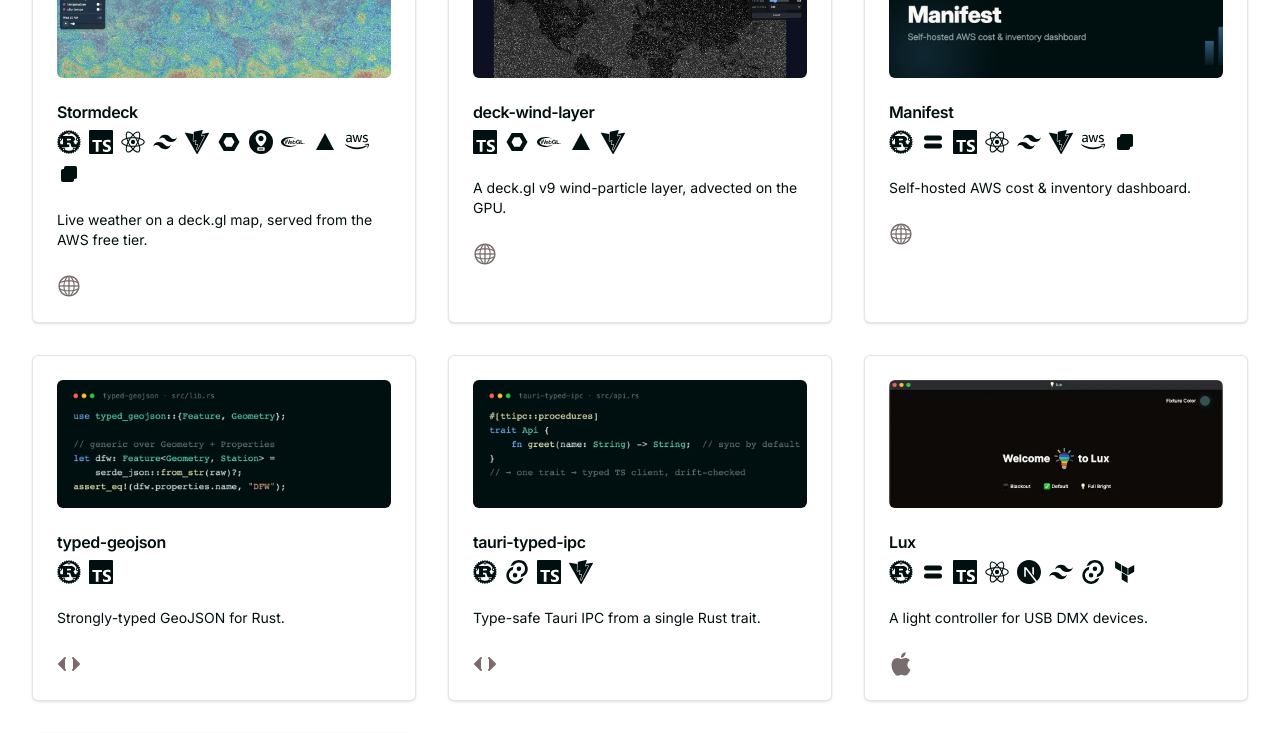
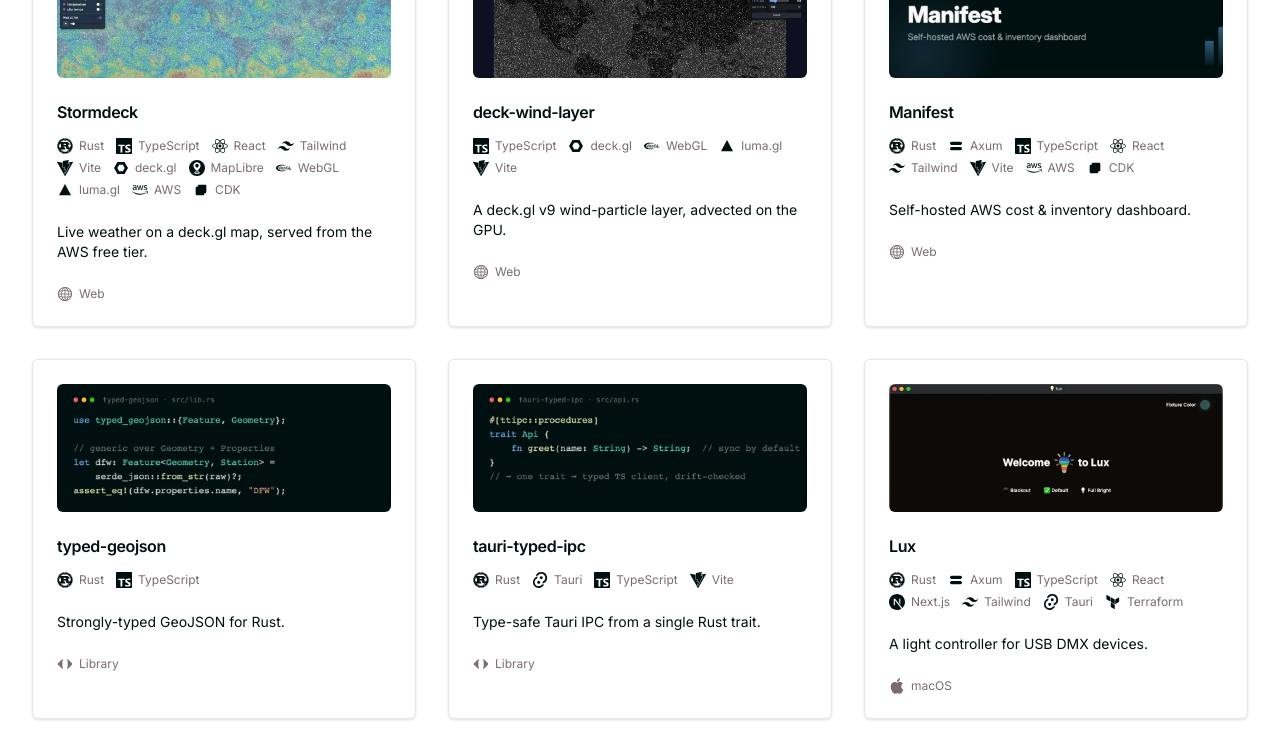
Before and after one commit to johncarmack1984/johncarmack.com, a React (Vite) app: page / in a window 1280 px wide. Shown: the part 1640-2373 px from the top of the page. Built offline with nearby package versions, Linux system fonts and the light colour scheme.

Commit message:
Label project badges with tool names (#11)
Each badge now shows a small text label beside its icon, so glyphs without a
brand mark (luma.gl, CDK, Axum) are legible. Tools are defined once as
icon+label pairs and reused across cards.

```diff
--- a/src/components/projects/project.tsx
+++ b/src/components/projects/project.tsx
@@ -1,4 +1,4 @@
-import { Fragment, type Key } from "react";
+import { type Key } from "react";
 
 import { SkillIcon } from "@/components/skills/skill";
 import {
@@ -10,11 +10,14 @@
   CardTitle,
 } from "@/components/ui/card";
 
-function ProjectSkill(Icon: SkillIcon, key: Key) {
+export type Tool = { Icon: SkillIcon; name: string };
+
+function ProjectSkill({ Icon, name }: Tool, key: Key) {
   return (
-    <Fragment key={key}>
-      <Icon className="size-6 fill-current" />
-    </Fragment>
+    <span key={key} className="inline-flex items-center gap-1.5 text-xs">
+      <Icon className="size-4 fill-current" />
+      <span className="text-muted-foreground">{name}</span>
+    </span>
   );
 }
 
@@ -23,8 +26,8 @@
   description: string;
   image: string;
   href: string;
-  platforms: SkillIcon[];
-  skills: SkillIcon[];
+  platforms: Tool[];
+  skills: Tool[];
 };
 
 function Project({
@@ -50,12 +53,14 @@
           />
         </a>
         <CardTitle className="mt-4 text-base font-semibold">{title}</CardTitle>
-        <div className="flex flex-wrap gap-2">{skills.map(ProjectSkill)}</div>
+        <div className="mt-2 flex flex-wrap gap-x-3 gap-y-1.5">
+          {skills.map(ProjectSkill)}
+        </div>
       </CardHeader>
       <CardContent className="text-sm">{description}</CardContent>
 
       <CardFooter className="flex gap-2">
-        <CardDescription className="flex items-center gap-[6px]">
+        <CardDescription className="flex flex-wrap items-center gap-x-3 gap-y-1.5">
           {platforms.map(ProjectSkill)}
         </CardDescription>
       </CardFooter>
--- a/src/components/projects/projects.tsx
+++ b/src/components/projects/projects.tsx
@@ -25,7 +25,34 @@
 import ViteIcon from "@/components/ui/icons/vite";
 import WebGlIcon from "@/components/ui/icons/webgl";
 import WebIcon from "@/components/ui/icons/web";
-import Project from "./project";
+import Project, { type Tool } from "./project";
+
+// Each tool is an icon + label, defined once and reused across the cards.
+const T = {
+  rust: { Icon: Rust, name: "Rust" },
+  ts: { Icon: TypeScriptIcon, name: "TypeScript" },
+  react: { Icon: ReactIcon, name: "React" },
+  next: { Icon: NextJsIcon, name: "Next.js" },
+  tailwind: { Icon: TailwindIcon, name: "Tailwind" },
+  vite: { Icon: ViteIcon, name: "Vite" },
+  deckgl: { Icon: DeckGlIcon, name: "deck.gl" },
+  maplibre: { Icon: MapLibreIcon, name: "MapLibre" },
+  webgl: { Icon: WebGlIcon, name: "WebGL" },
+  lumagl: { Icon: LumaGlIcon, name: "luma.gl" },
+  aws: { Icon: AwsIcon, name: "AWS" },
+  cdk: { Icon: CdkIcon, name: "CDK" },
+  axum: { Icon: AxumIcon, name: "Axum" },
+  tauri: { Icon: TauriIcon, name: "Tauri" },
+  terraform: { Icon: TerraformIcon, name: "Terraform" },
+} satisfies Record<string, Tool>;
+
+// Where the project runs (shown in the card footer).
+const P = {
+  web: { Icon: WebIcon, name: "Web" },
+  macos: { Icon: AppleIcon, name: "macOS" },
+  cli: { Icon: CommandPromptIcon, name: "CLI" },
+  library: { Icon: CodeIcon, name: "Library" },
+} satisfies Record<string, Tool>;
 
 const projects = [
   {
@@ -33,19 +60,19 @@
     description: "Live weather on a deck.gl map, served from the AWS free tier.",
     image: stormdeck,
     href: "https://stormdeck.live",
-    platforms: [WebIcon],
+    platforms: [P.web],
     skills: [
-      Rust,
-      TypeScriptIcon,
-      ReactIcon,
-      TailwindIcon,
-      ViteIcon,
-      DeckGlIcon,
-      MapLibreIcon,
-      WebGlIcon,
-      LumaGlIcon,
-      AwsIcon,
-      CdkIcon,
+      T.rust,
+      T.ts,
+      T.react,
+      T.tailwind,
+      T.vite,
+      T.deckgl,
+      T.maplibre,
+      T.webgl,
+      T.lumagl,
+      T.aws,
+      T.cdk,
     ],
   },
   {
@@ -53,66 +80,48 @@
     description: "A deck.gl v9 wind-particle layer, advected on the GPU.",
     image: deckWindLayer,
     href: "https://github.com/johncarmack1984/deck-wind-layer",
-    platforms: [WebIcon],
-    skills: [TypeScriptIcon, DeckGlIcon, WebGlIcon, LumaGlIcon, ViteIcon],
+    platforms: [P.web],
+    skills: [T.ts, T.deckgl, T.webgl, T.lumagl, T.vite],
   },
   {
     title: "Manifest",
     description: "Self-hosted AWS cost & inventory dashboard.",
     image: manifest,
     href: "https://github.com/johncarmack1984/manifest",
-    platforms: [WebIcon],
-    skills: [
-      Rust,
-      AxumIcon,
-      TypeScriptIcon,
-      ReactIcon,
-      TailwindIcon,
-      ViteIcon,
-      AwsIcon,
-      CdkIcon,
-    ],
+    platforms: [P.web],
+    skills: [T.rust, T.axum, T.ts, T.react, T.tailwind, T.vite, T.aws, T.cdk],
   },
   {
     title: "typed-geojson",
     description: "Strongly-typed GeoJSON for Rust.",
     image: typedGeojson,
     href: "https://github.com/johncarmack1984/typed-geojson",
-    platforms: [CodeIcon],
-    skills: [Rust, TypeScriptIcon],
+    platforms: [P.library],
+    skills: [T.rust, T.ts],
   },
   {
     title: "tauri-typed-ipc",
     description: "Type-safe Tauri IPC from a single Rust trait.",
     image: tauriTypedIpc,
     href: "https://github.com/johncarmack1984/tauri-typed-ipc",
-    platforms: [CodeIcon],
-    skills: [Rust, TauriIcon, TypeScriptIcon, ViteIcon],
+    platforms: [P.library],
+    skills: [T.rust, T.tauri, T.ts, T.vite],
   },
   {
     title: "Lux",
     description: "A light controller for USB DMX devices.",
     image: lux,
     href: "https://github.com/johncarmack1984/lux",
-    platforms: [AppleIcon],
-    skills: [
-      Rust,
-      AxumIcon,
-      TypeScriptIcon,
-      ReactIcon,
-      NextJsIcon,
-      TailwindIcon,
-      TauriIcon,
-      TerraformIcon,
-    ],
+    platforms: [P.macos],
+    skills: [T.rust, T.axum, T.ts, T.react, T.next, T.tailwind, T.tauri, T.terraform],
   },
   {
     title: "Deep Freeze",
     description: "Migrate from DropBox Business to S3 Deep Archive.",
     image: deepFreeze,
     href: "https://github.com/johncarmack1984/deep-freeze",
-    platforms: [CommandPromptIcon],
-    skills: [Rust, AwsIcon, TerraformIcon],
+    platforms: [P.cli],
+    skills: [T.rust, T.aws, T.terraform],
   },
 ];
 
```
